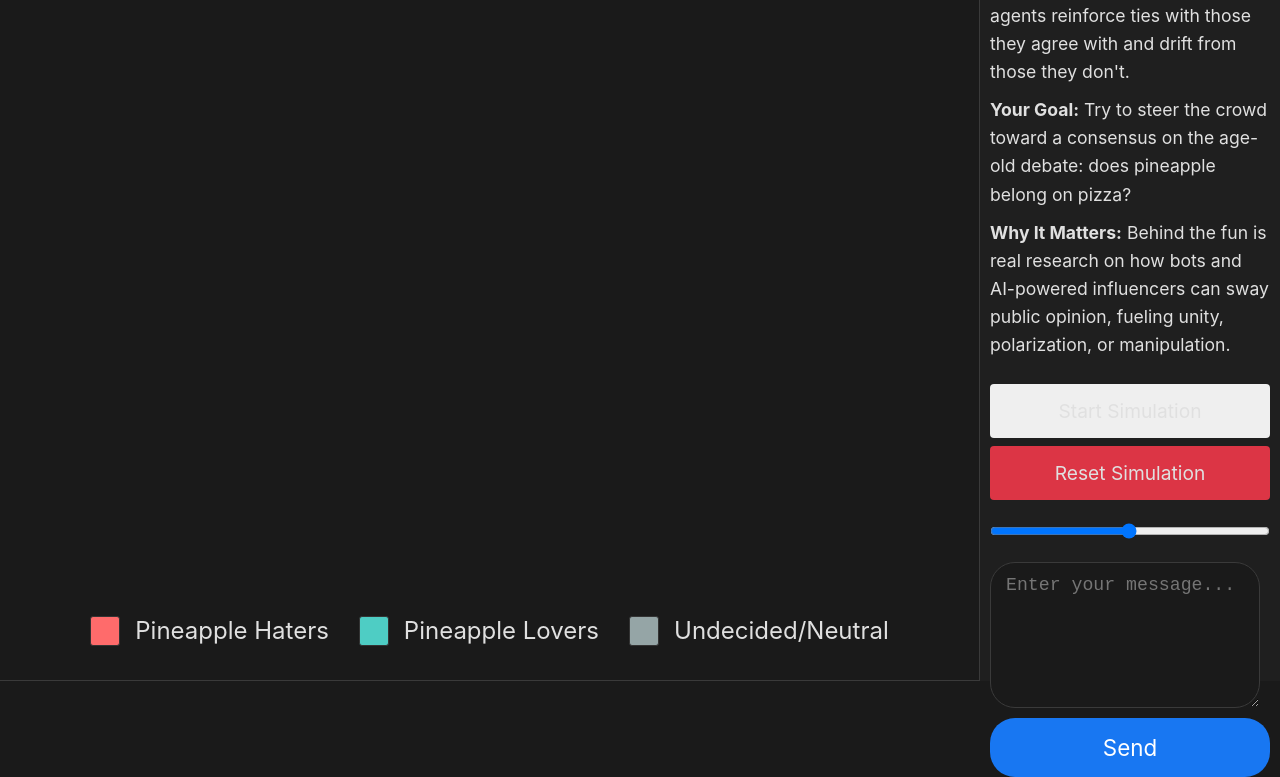
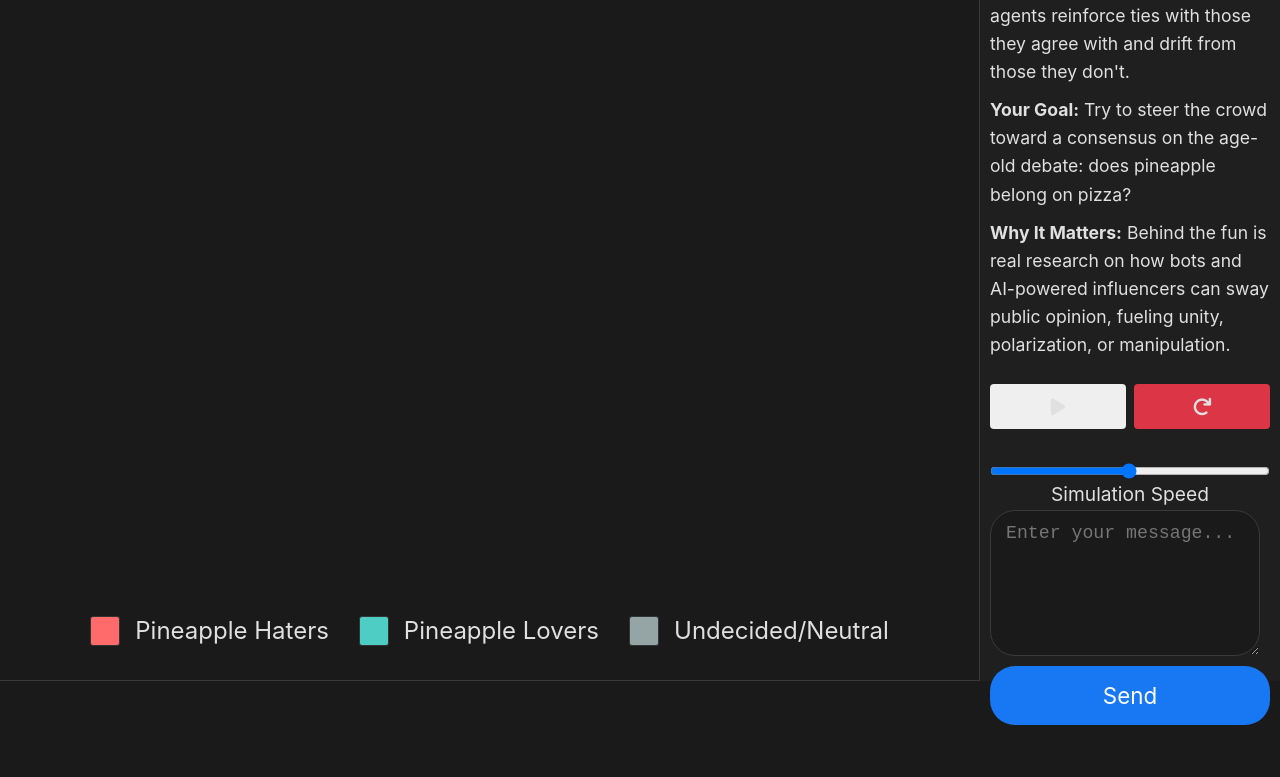
Before and after one commit to adameubanks/opinion-dynamics-network, a plain HTML site: page frontend/index.html in a window 1280 px wide. Shown: the part 119-896 px from the top of the page. After the commit the page ends 844 px from the top, so only its background shows below. Drawn offline with nearby package versions, Linux system fonts and the light colour scheme; no server answers.

Commit message:
change play/pause icons

```diff
--- a/frontend/index.html
+++ b/frontend/index.html
@@ -5,6 +5,7 @@
     <meta name="viewport" content="width=device-width, initial-scale=1.0">
     <title>Opinion Dynamics Network</title>
     <link rel="stylesheet" href="static/style.css">
+    <link rel="stylesheet" href="https://cdnjs.cloudflare.com/ajax/libs/font-awesome/6.0.0-beta3/css/all.min.css">
     <script src="https://cdn.jsdelivr.net/npm/d3@7"></script>
 </head>
 <body>
@@ -36,10 +37,14 @@
             <p><strong>Why It Matters:</strong> Behind the fun is real research on how bots and AI-powered influencers can sway public opinion, fueling unity, polarization, or manipulation.</p>
           </div>
         <div id="controls-panel">
-            <button id="toggle-simulation">Start Simulation</button>
-            <button id="reset-button">Reset Simulation</button>
+            <div class="button-container">
+                <button id="toggle-simulation"><i class="fas fa-play"></i></button>
+                <button id="reset-button"><i class="fas fa-redo"></i></button>
+            </div>
+            <br>
             <div class="control-group">
                 <input type="range" id="speed-slider" min="0.1" max="10" step="0.1" value="5" class="slider">
+                <label for="speed-slider" style="text-align: center;">Simulation Speed</label>
             </div>
         </div>
         <div class="feed-input-area">
--- a/frontend/static/js/main.js
+++ b/frontend/static/js/main.js
@@ -18,12 +18,16 @@ document.addEventListener('DOMContentLoaded', () => {
 
     function updateSimulationButton() {
         if (elements.toggleSimulationButton) {
-            elements.toggleSimulationButton.textContent = state.simulationRunning ? 'Stop Simulation' : 'Start Simulation';
+            const icon = elements.toggleSimulationButton.querySelector('i');
             elements.toggleSimulationButton.classList.remove('simulation-start', 'simulation-stop');
 
             if (state.simulationRunning) {
+                icon.classList.remove('fa-play');
+                icon.classList.add('fa-pause');
                 elements.toggleSimulationButton.classList.add('simulation-stop');
             } else {
+                icon.classList.remove('fa-pause');
+                icon.classList.add('fa-play');
                 elements.toggleSimulationButton.classList.add('simulation-start');
             }
         }
--- a/frontend/static/style.css
+++ b/frontend/static/style.css
@@ -108,13 +108,28 @@ body {
     margin-top: 15px;
 }
 
+.button-container {
+    display: flex;
+    gap: 8px;
+    margin-bottom: 8px;
+}
+
+.button-container button {
+    flex-grow: 1;
+    padding: 10px;
+    font-size: 1.2em;
+    margin-bottom: 0;
+    display: flex;
+    justify-content: center;
+    align-items: center;
+    height: 45px; /* Added for consistent height */
+}
+
 #controls-panel button, #controls-panel label, #controls-panel input {
     display: block;
     width: 100%;
-    margin-bottom: 8px;
     color: #e0e0e0;
     font-size: 1.2em;
-    padding: 15px;
 }
 
 #reset-button {
@@ -145,10 +160,10 @@ body {
 }
 
 .simulation-stop {
-    background-color: #dc3545;
+    background-color: #3e94ce;
 }
 .simulation-stop:hover {
-    background-color: #c82333;
+    background-color: #34739c;
 }
 
 /* D3 Network Visualization Styles */
```
